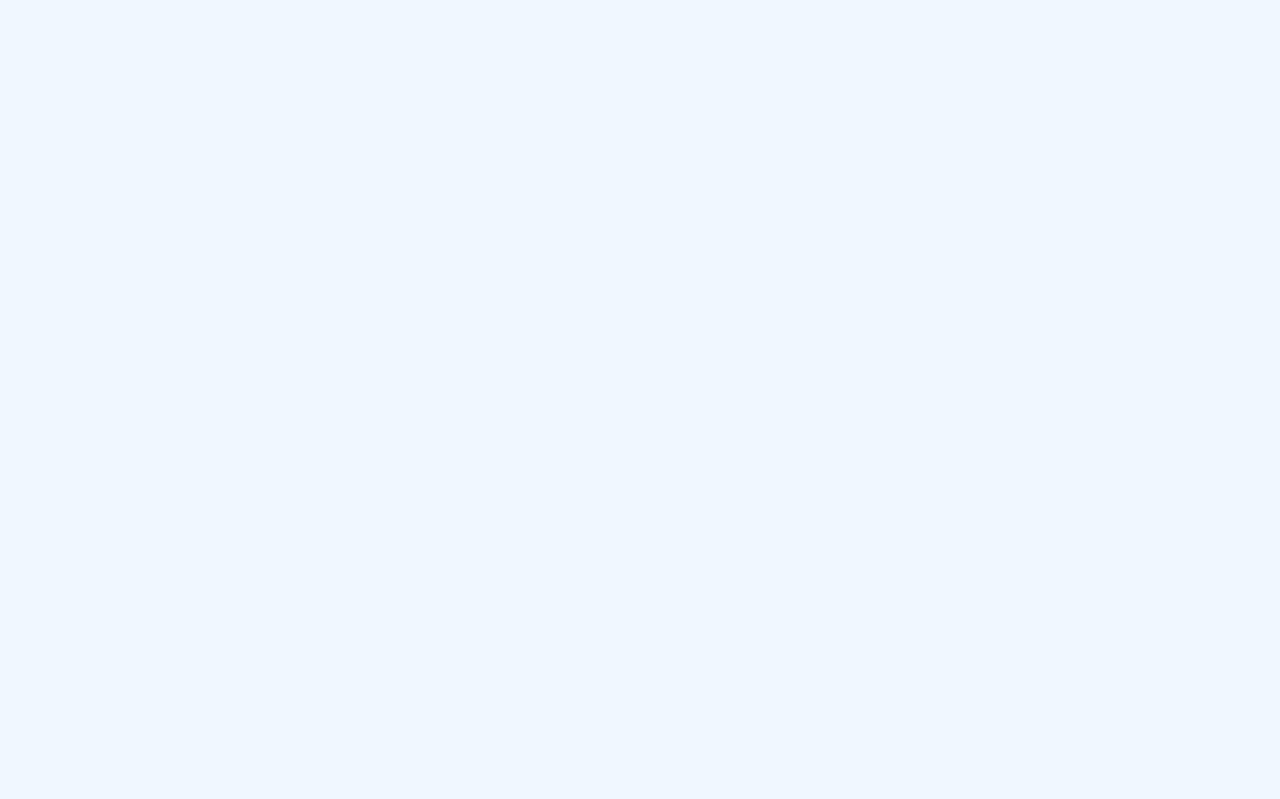
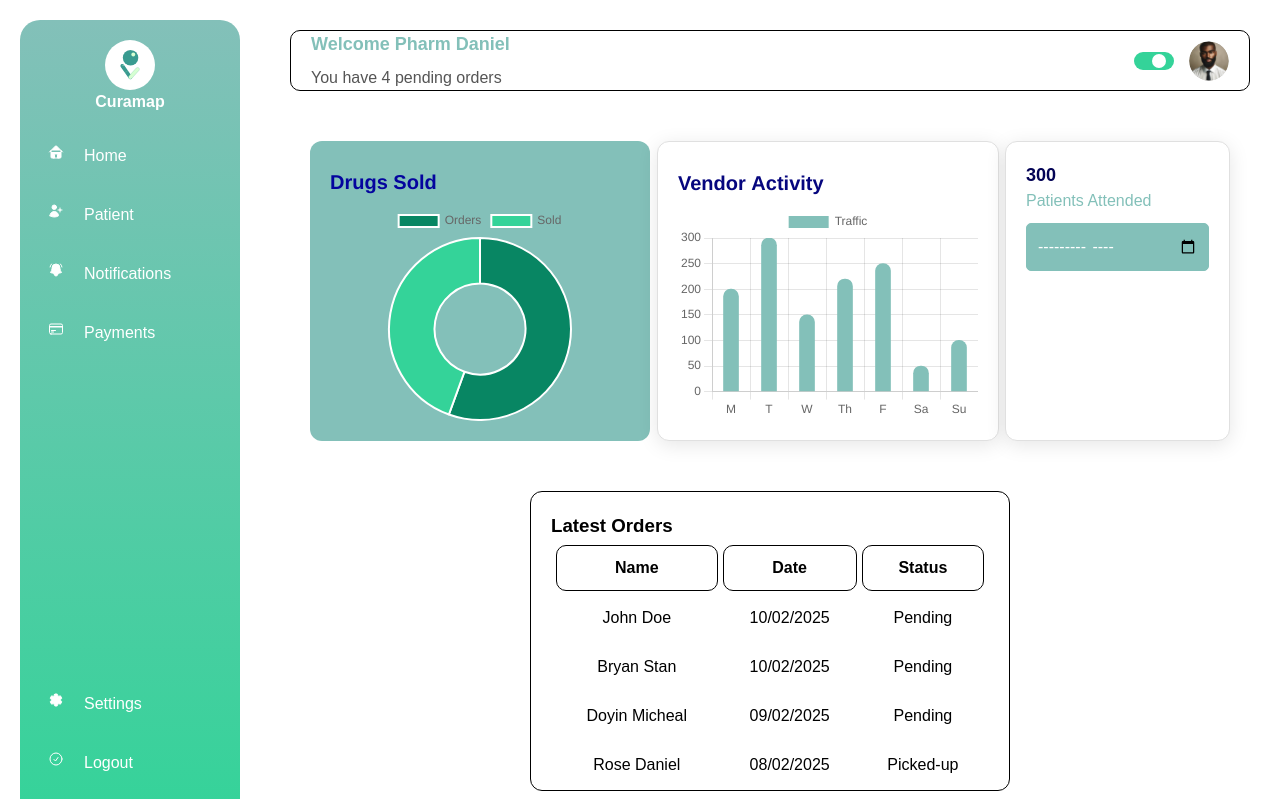
Before and after one commit to nosavic/new-cura, a React (Vite) app in the folder Frontend/: page /dashboard in a window 1280 px wide. Before the commit this address had no page. Shown: the top 799 px of the page. Built offline with nearby package versions, Linux system fonts and the light colour scheme.

Commit message:
Dashboard: Moved data folder into components

```diff
--- a/Frontend/src/App.jsx
+++ b/Frontend/src/App.jsx
@@ -17,6 +17,9 @@
 import { useState } from "react";
 import ProfileSignup from "./pages/ProfileSignup";
 
+//Adding a new route for dashboard page
+import Dashboard from "./pages/Dashboard";
+
 function App() {
   const [selectedMedicines, setSelectedMedicines] = useState([]);
   return (
@@ -32,6 +35,7 @@
       <Route path="/processing" element={<ProcessingPage />} />
 
       <Route path="/paymentmodal" element={<PaymentModal />} />
+      <Route path="/dashboard" element={<Dashboard />} />
 
       <Route
         path="/findmeds"
--- a/Frontend/src/components/DashboardComponents/RevenueChart.jsx
+++ b/Frontend/src/components/DashboardComponents/RevenueChart.jsx
@@ -1,7 +1,7 @@
 import React from "react";
 import { Line } from "react-chartjs-2";
 import { Chart as ChartJS, defaults } from "chart.js/auto";
-import  SourceData  from "../../data/SourceData.json";
+import  SourceData from "../data/SourceData.json";
 
 defaults.maintainAspectRatio = false;
 defaults.responsive = true;
--- a/Frontend/src/components/DashboardComponents/VendorActivity.jsx
+++ b/Frontend/src/components/DashboardComponents/VendorActivity.jsx
@@ -1,7 +1,7 @@
 import React from "react";
 import { Chart as ChartJS, defaults } from "chart.js/auto";
 import { Bar } from "react-chartjs-2";
-import VendorData from "../../data/VendorData.json";
+import VendorData from "../data/VendorData.json";
 
 defaults.maintainAspectRatio = false;
 defaults.responsive = true;
```
Also changed, not shown: Frontend/src/components/data/sourceData.json (renamed from Frontend/Frontend/src/data/sourceData.json), Frontend/src/components/data/vendorData.json (renamed from Frontend/Frontend/src/data/vendorData.json).
